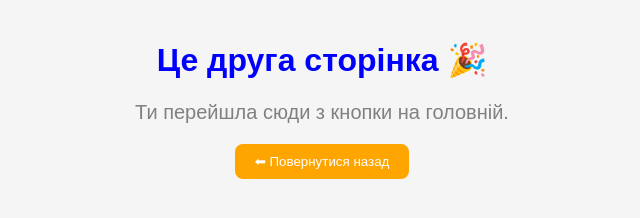
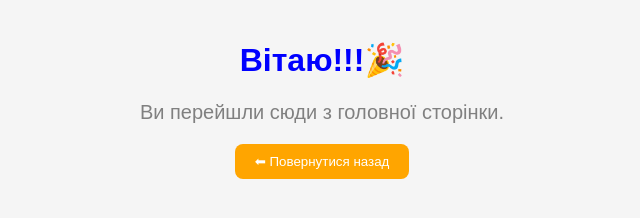
Before and after one commit to inneli/My-new-repository-1, a plain HTML site: page page2.html in a window 1280 px wide. Shown: the whole page, without its empty margins (318-958 px from the left). Drawn offline with Linux system fonts and the light colour scheme.

Commit message:
Update page2.html

```diff
--- a/page2.html
+++ b/page2.html
@@ -7,8 +7,8 @@
   <link rel="stylesheet" href="style.css">
 </head>
 <body>
-  <h1>Це друга сторінка 🎉</h1>
-  <p>Ти перейшла сюди з кнопки на головній.</p>
+  <h1>Вітаю!!!🎉</h1>
+  <p>Ви перейшли сюди з головної сторінки.</p>
   <a href="index.html">
     <button>⬅ Повернутися назад</button>
   </a>
```
